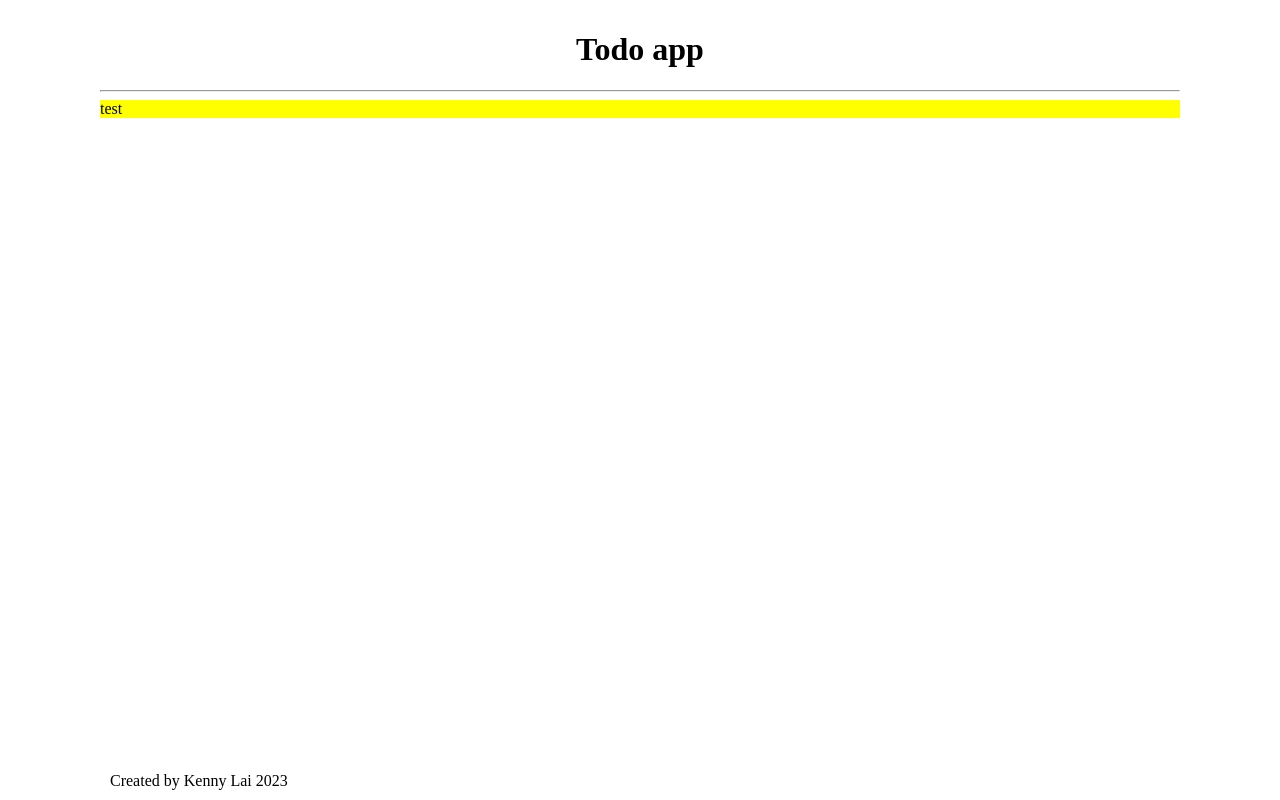
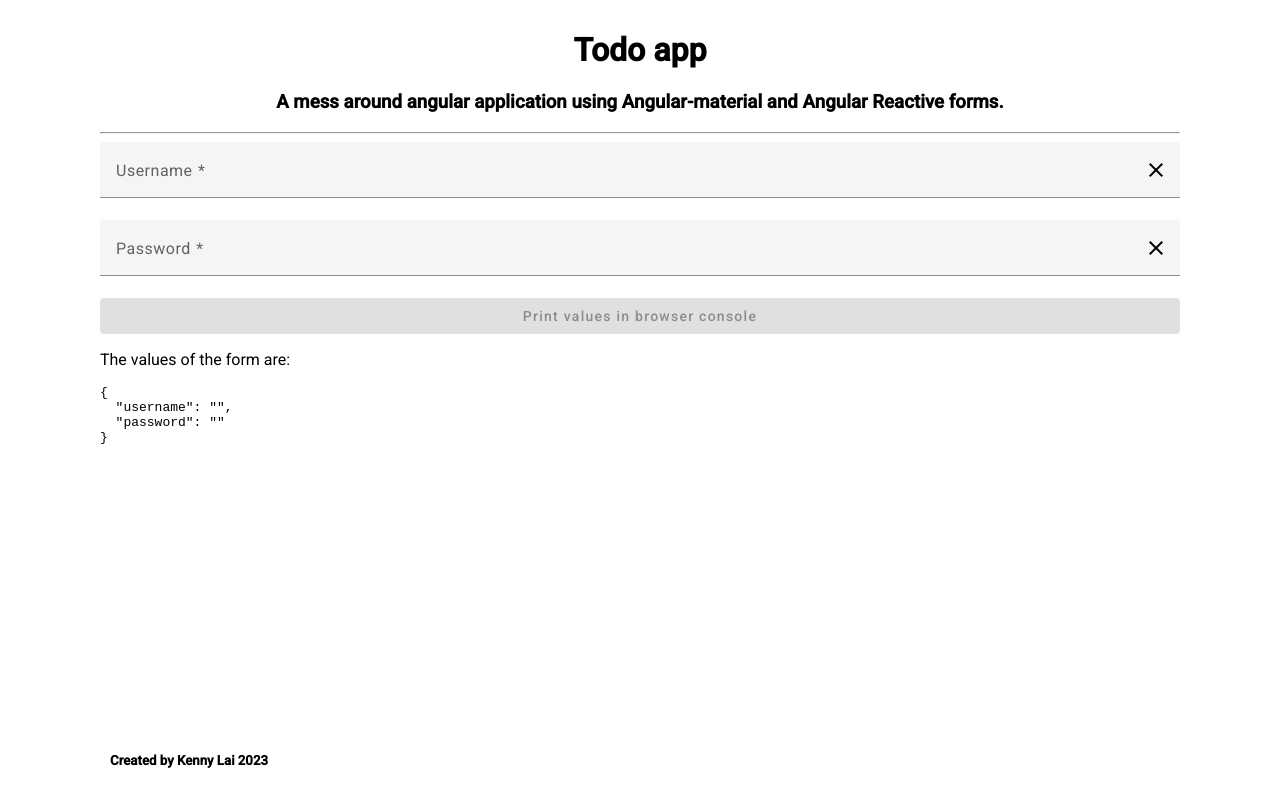
Before and after one commit to kennylai360/ng-todo, an Angular app: page / in a window 1280 px wide. Shown: the top 800 px of the page. Built offline with nearby package versions, Linux system fonts and the light colour scheme.

Commit message:
Added Angular-material and also added reactive forms

```diff
--- a/angular.json
+++ b/angular.json
@@ -30,6 +30,7 @@
               "src/assets"
             ],
             "styles": [
+              "@angular/material/prebuilt-themes/deeppurple-amber.css",
               "src/styles.scss"
             ],
             "scripts": []
@@ -93,6 +94,7 @@
               "src/assets"
             ],
             "styles": [
+              "@angular/material/prebuilt-themes/deeppurple-amber.css",
               "src/styles.scss"
             ],
             "scripts": []
--- a/package.json
+++ b/package.json
@@ -11,10 +11,12 @@
   "private": true,
   "dependencies": {
     "@angular/animations": "^16.2.0",
+    "@angular/cdk": "^16.2.10",
     "@angular/common": "^16.2.0",
     "@angular/compiler": "^16.2.0",
     "@angular/core": "^16.2.0",
     "@angular/forms": "^16.2.0",
+    "@angular/material": "^16.2.10",
     "@angular/platform-browser": "^16.2.0",
     "@angular/platform-browser-dynamic": "^16.2.0",
     "@angular/router": "^16.2.0",
--- a/src/app/app.component.html
+++ b/src/app/app.component.html
@@ -1,9 +1,61 @@
 <h1>Todo app</h1>
+<h3>A mess around angular application using Angular-material and Angular Reactive forms.</h3>
 <hr/>
-<div class="bodyCheck">test</div>
 
-<router-outlet></router-outlet>
+<form [formGroup]="loginForm">
+
+    <mat-form-field>
+        <mat-label>
+            Username
+        </mat-label>
+        <input
+            matInput
+            type="text"
+            formControlName="username">
+        <button
+            *ngIf="loginForm.get('username')"
+            matSuffix
+            mat-icon-button
+            aria-label="Clear"
+            (click)="loginForm.get('username')?.setValue('')"
+        >
+          <mat-icon>close</mat-icon>
+        </button>
+      </mat-form-field>
+
+      <mat-form-field>
+        <mat-label>
+            Password
+        </mat-label>
+        <input
+            matInput
+            type="password"
+            formControlName="password">
+        <button
+            *ngIf="loginForm.get('password')"
+            matSuffix
+            mat-icon-button
+            aria-label="Clear"
+            (click)="loginForm.get('password')?.setValue('')"
+        >
+          <mat-icon>close</mat-icon>
+        </button>
+      </mat-form-field>
+
+    <button
+        mat-raised-button
+        matTooltip="This button does not do anything other than printing the values to the browser console."
+        type="submit"
+        color='primary'
+        (click)="submitForm()"
+        [disabled]="!loginForm.valid">
+        Print values in browser console
+    </button>
+</form>
+
+<p>The values of the form are:</p>
+<pre>{{loginForm.value | json}}</pre>
 
 <footer>
-    Created by Kenny Lai 2023
+    <h5>Created by Kenny Lai 2023</h5>
 </footer>
--- a/src/app/app.component.scss
+++ b/src/app/app.component.scss
@@ -1,11 +1,11 @@
 :host {
-
-    h1 {
+    h1, h3 {
         text-align: center;
     }
 
-    .bodyCheck {
-        width: 100%;
-        background-color: yellow;
+    form {
+        display:flex;
+        flex-direction: column;
+        justify-content: center;
     }
 }
--- a/src/app/app.component.ts
+++ b/src/app/app.component.ts
@@ -1,4 +1,5 @@
 import { Component } from '@angular/core';
+import { FormControl, FormGroup, Validators } from '@angular/forms';
 
 @Component({
   selector: 'app-root',
@@ -6,5 +7,14 @@ import { Component } from '@angular/core';
   styleUrls: ['./app.component.scss']
 })
 export class AppComponent {
-  title = 'project-angular';
+
+  public loginForm: FormGroup = new FormGroup({
+    username: new FormControl('', Validators.required),
+    password: new FormControl('', Validators.required),
+  })
+
+  public submitForm(): void {
+    console.log(this.loginForm.value);
+  }
+
 }
--- a/src/index.html
+++ b/src/index.html
@@ -6,6 +6,9 @@
   <base href="/">
   <meta name="viewport" content="width=device-width, initial-scale=1">
   <link rel="icon" type="image/x-icon" href="favicon.ico">
+  <link rel="preconnect" href="https://fonts.gstatic.com">
+  <link href="https://fonts.googleapis.com/css2?family=Roboto:wght@300;400;500&display=swap" rel="stylesheet">
+  <link href="https://fonts.googleapis.com/icon?family=Material+Icons" rel="stylesheet">
 </head>
 <body>
   <app-root></app-root>
--- a/src/styles.scss
+++ b/src/styles.scss
@@ -3,7 +3,8 @@ body {
     display: flex;
     flex-direction: column;
     margin: 10px 100px;
-    justify-content: center;
+    height: 100%;
+    font-family: Roboto, "Helvetica Neue", sans-serif;
 }
 
 footer {
```
Also changed, not shown: src/app/app.module.ts (+15 -1 lines), 1 other file (tests, documents, lock files or other folders).
